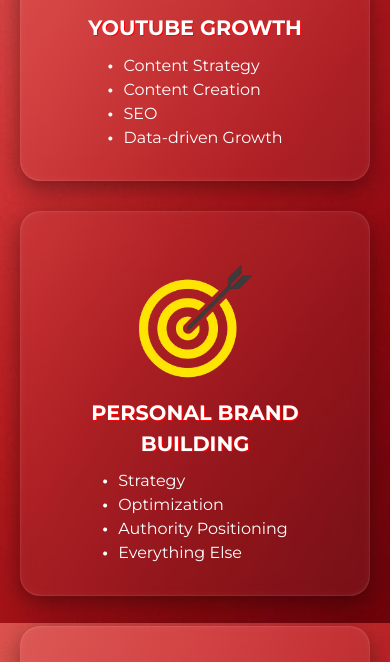
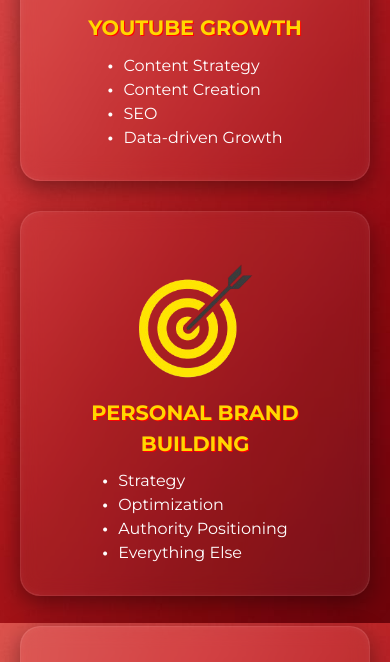
Before and after one commit to onkar-vaidya/youtube-agency, a website: page index.html in a window 390 px wide. Shown: the part 2753-3415 px from the top of the page. Drawn offline with nearby package versions, Linux system fonts and the light colour scheme.

Commit message:
optimized for mobile

```diff
--- a/styles.css
+++ b/styles.css
@@ -1280,7 +1280,7 @@ h1, h2, h3, h4, h5, h6 {
 
 .offer-title {
   font-size: 1.3rem;
-  color: white;
+  color: #FFD700;
   font-weight: bold;
   font-family: 'Montserrat', sans-serif;
   margin-bottom: 10px;
```
